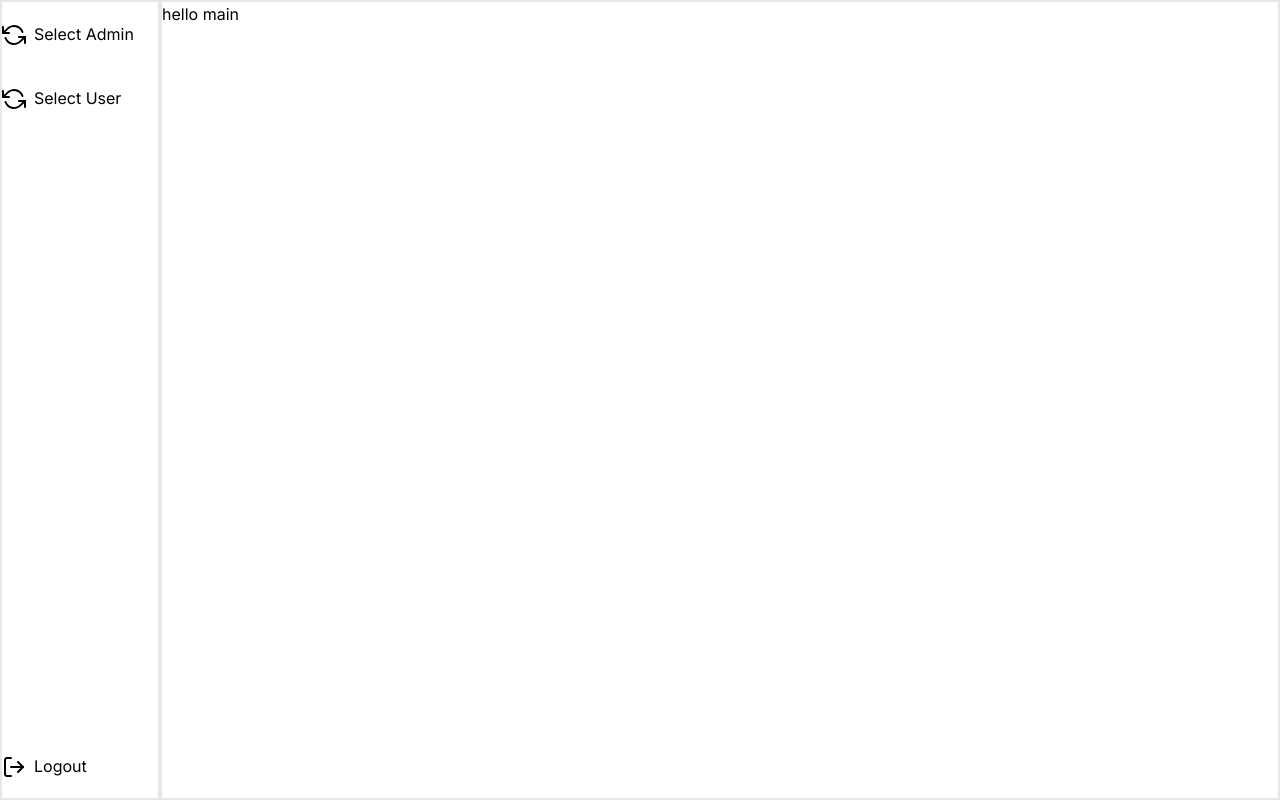
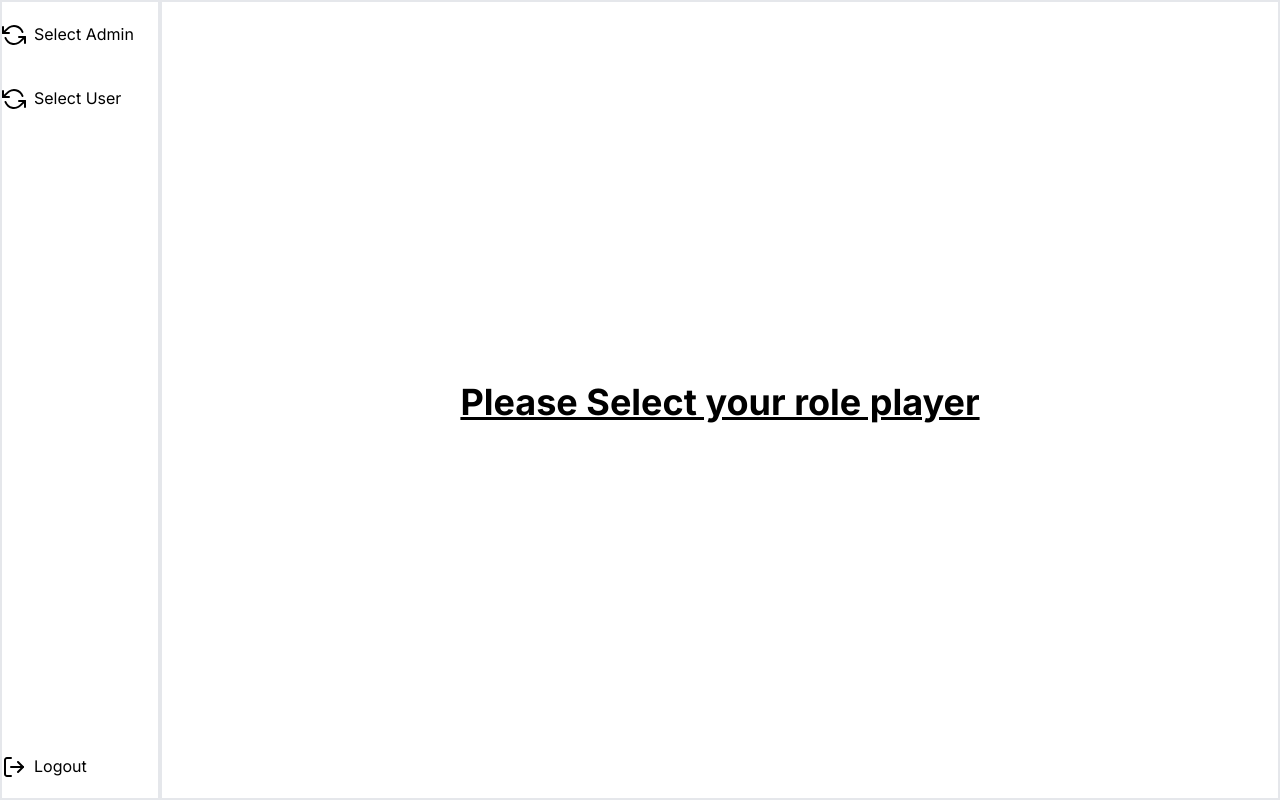
Before and after one commit to caption01/datawow-concert-application, a Next.js app in the folder app/: page / in a window 1280 px wide. Built offline with nearby package versions, Linux system fonts and the light colour scheme.

Commit message:
fix sidebar space

```diff
--- a/app/src/app/page.tsx
+++ b/app/src/app/page.tsx
@@ -1,3 +1,9 @@
 export default function Main() {
-  return <div>hello main</div>;
+  return (
+    <div className="flex justify-center items-center h-screen">
+      <div className="text-4xl underline font-bold">
+        Please Select your role player
+      </div>
+    </div>
+  );
 }
--- a/app/src/components/sideBar/index.tsx
+++ b/app/src/components/sideBar/index.tsx
@@ -133,7 +133,7 @@ export function SideBar() {
     <div className="flex flex-col justify-between h-full">
       <div className="flex flex-col">
         {SideBarTitle && (
-          <div className="my-8 text-4xl font-bold">{SideBarTitle}</div>
+          <div className="text-4xl my-8 p-2 font-bold">{SideBarTitle}</div>
         )}
         {map(sideBarMenuAction, (action) => {
           return (
```
